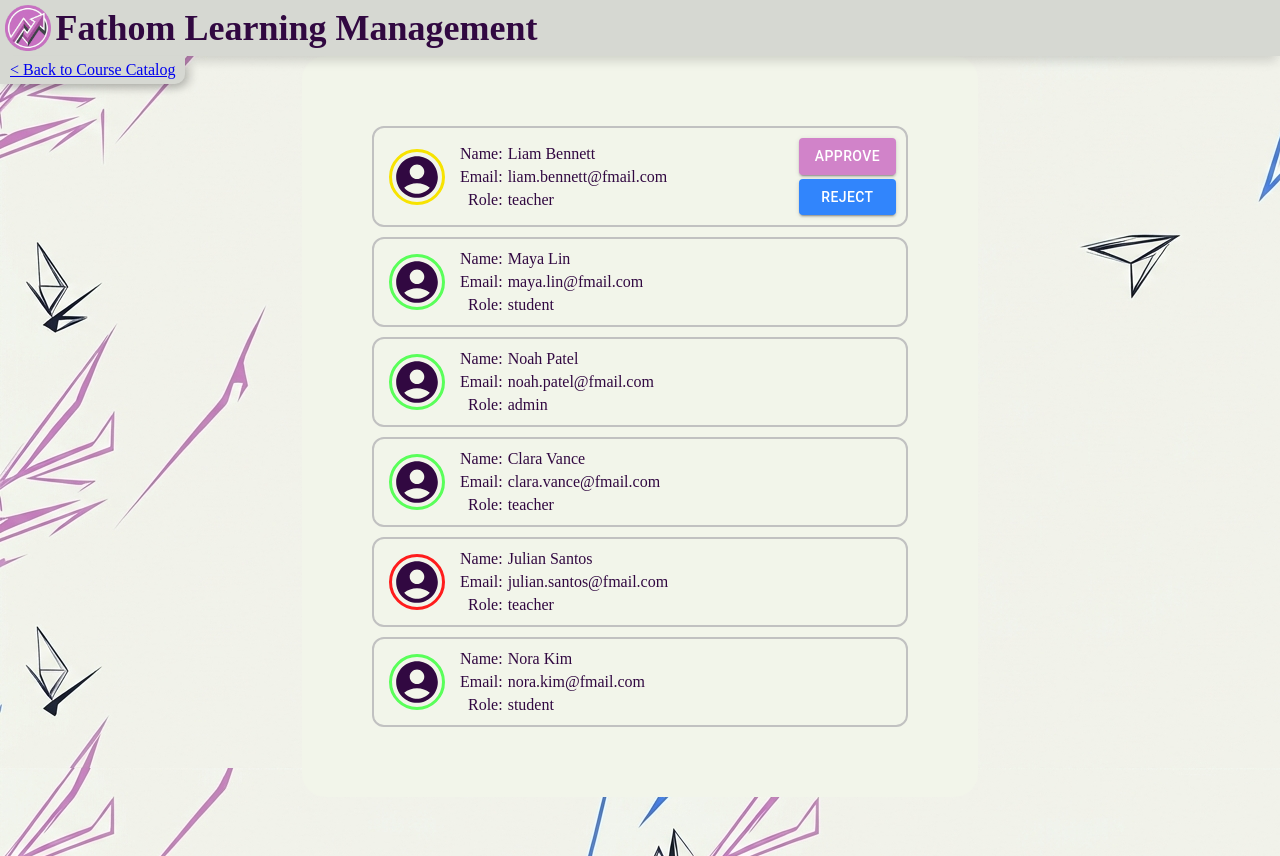
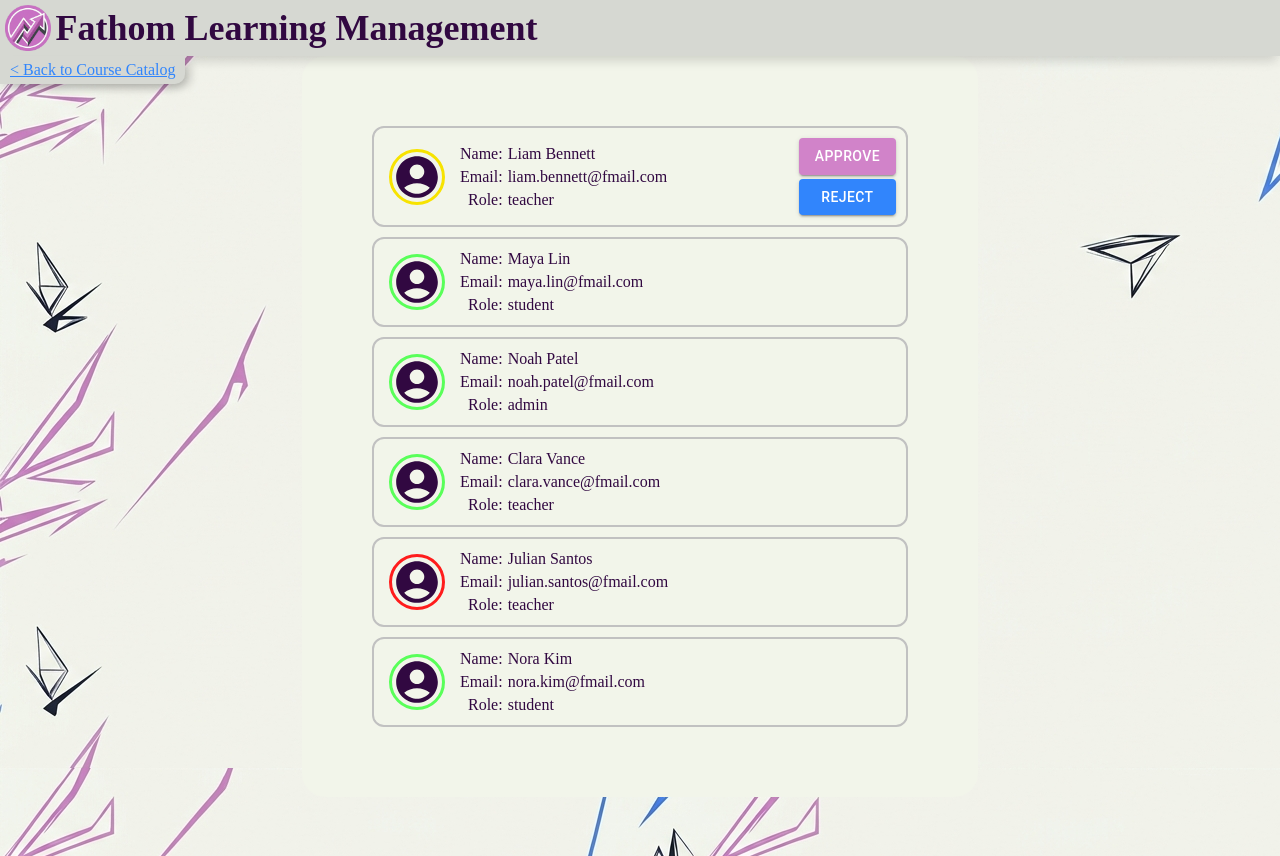
Before and after one commit to SamDalmon/Project-2-LMS, a React (Vite) app in the folder frontend/fathom-lms/: page /user-management in a window 1280 px wide. Built offline with nearby package versions, Linux system fonts and the light colour scheme.

Commit message:
Refactor CSS styles for anchor tags to improve color consistency and hover effects

```diff
--- a/frontend/fathom-lms/src/index.css
+++ b/frontend/fathom-lms/src/index.css
@@ -64,3 +64,19 @@ p {
   font-size: var(--font-sm);
   color: var(--dark-text);
 }
+
+a {
+  color: var(--secondary-theme);
+}
+
+a:hover {
+  color: #0000FF
+}
+
+a:visited {
+  color: var(--dark-text);
+}
+
+a:visited:hover {
+  color: var(--secondary-theme);
+}
```
